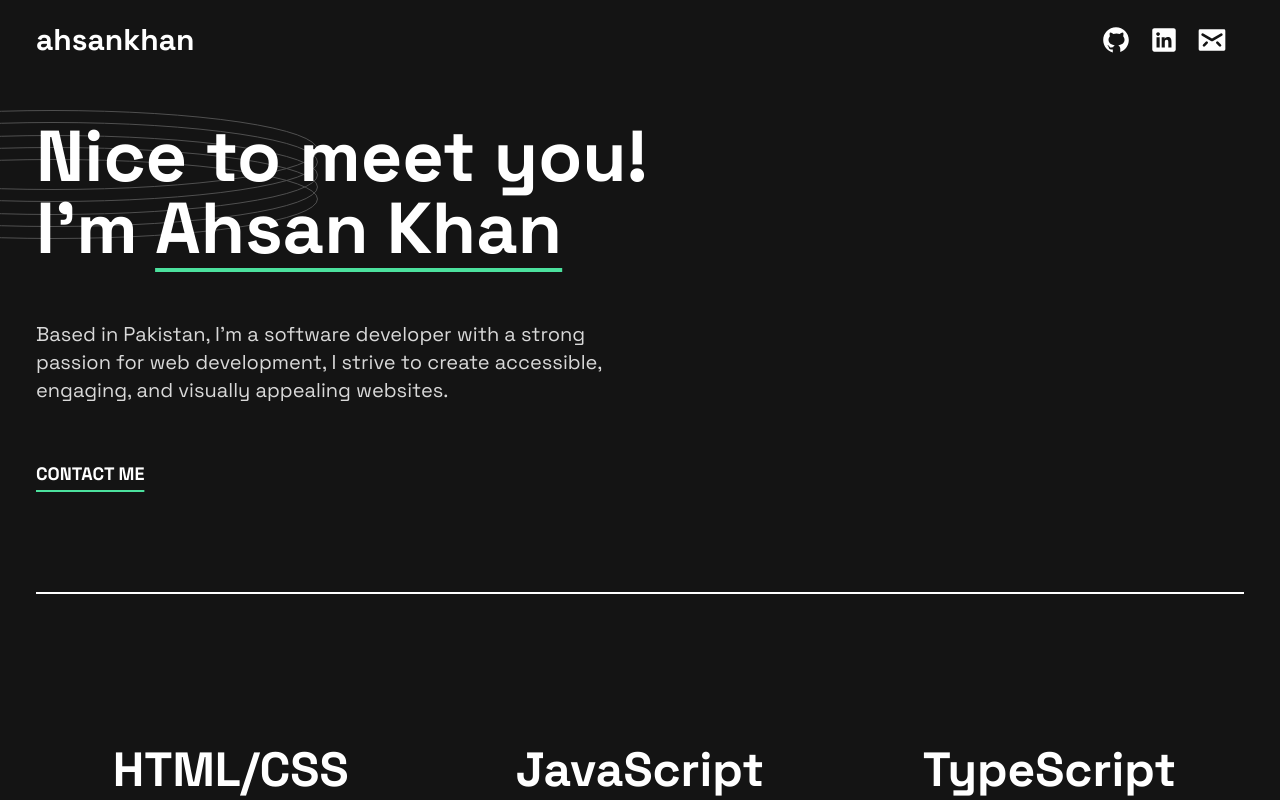
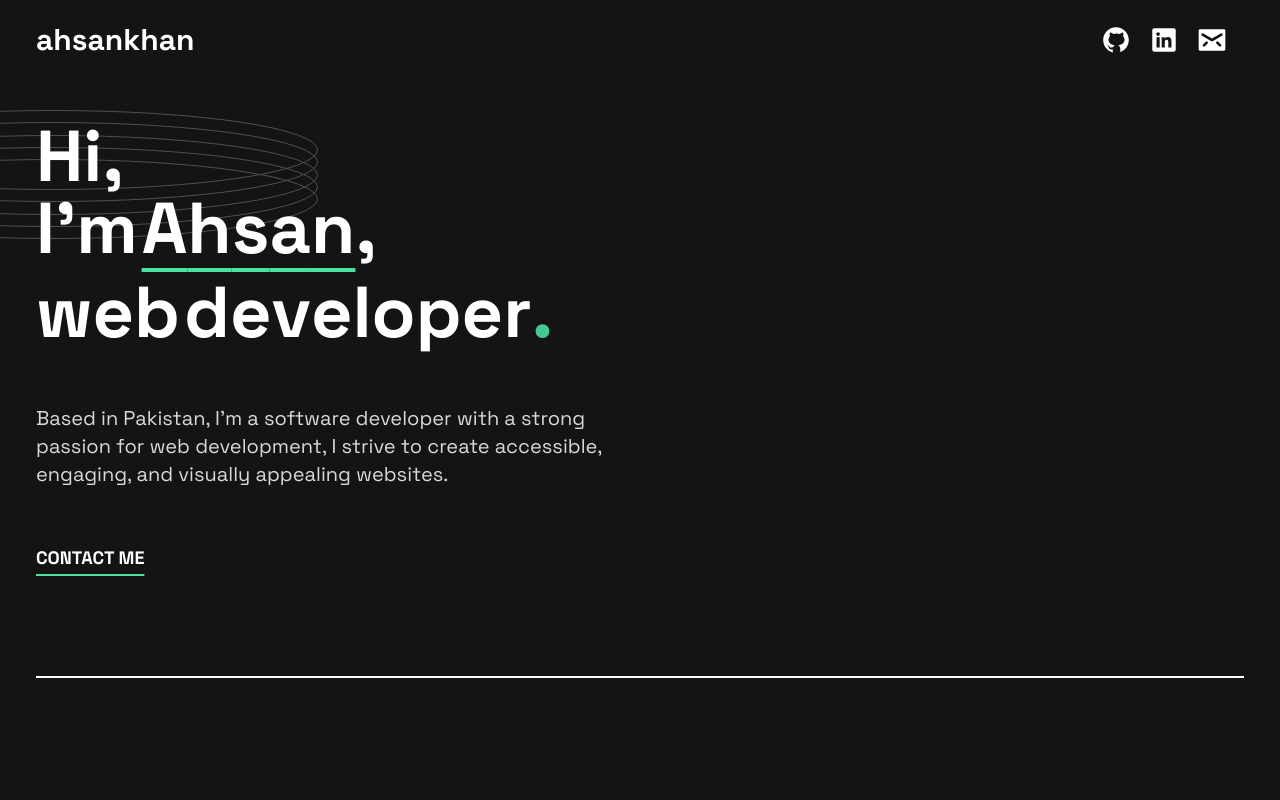
Before and after one commit to ahsankhan99/portfolio, a Next.js app: page / in a window 1280 px wide. Shown: the top 800 px of the page. Built offline with nearby package versions, Linux system fonts and the light colour scheme.

Commit message:
add letter animations

```diff
--- a/components/Hero.js
+++ b/components/Hero.js
@@ -1,18 +1,51 @@
-import React from 'react'
+import React, { useEffect, useState } from 'react'
 import Button from './Button'
 import { motion } from "framer-motion"
 import { fadeIn } from '@/framer/variants'
 
 const Hero = () => {
 
+    const nameArray = ['A', 'h', 's', 'a', 'n']
+    const jobArray = [
+        'w',
+        'e',
+        'b',
+        ' ',
+        'd',
+        'e',
+        'v',
+        'e',
+        'l',
+        'o',
+        'p',
+        'e',
+        'r',
+
+    ]
+
+
     return (
         <>
             <img src='/pattern-rings.svg' alt='bg ring pattern' className='absolute top-[110px] right-auto left-0  -translate-x-[40%] ' />
             <div className='font-space max-w-[1240px] mx-auto px-4 py-10'>
+
                 <div>
-                    <motion.h1 variants={fadeIn('down', 0.3)} initial='hidden' whileInView={'show'} viewport={{ once: false, amount: 0.7 }} className='text-center sm:text-left font-bold text-7xl text-text1'>Nice to meet you!
+                    <motion.h1 variants={fadeIn('down', 0.1)} initial='hidden' whileInView={'show'} viewport={{ once: false, amount: 0.7 }} className='text-animate-hover text-center sm:text-left font-bold text-7xl text-text1'>
+                        <span>H</span>
+                        <span>i,</span>
                         <br />
-                        I'm <span className='underline underline-offset-[15px] decoration-4 decoration-accent'>Ahsan Khan</span>
+                        <span>I</span>
+                        <span className='mr-1'>'m</span>
+                        {
+                            nameArray.map(letter => <span className='underline underline-offset-[15px] decoration-4 decoration-accent'>{letter}</span>)
+                        }
+                        <span>,</span>
+                        <br />
+                        {
+                            jobArray.map(letter => <span className={`mt-3 ${letter === ' ' ? 'ml-1' : null}`}>{letter}</span>)
+                        }
+                        <span className='animate-pulse text-accent'>.</span>
+
                     </motion.h1>
                     <motion.p variants={fadeIn('right', 0.7)} initial='hidden' whileInView={'show'} viewport={{ once: false, amount: 0.7 }} className='text-center sm:text-start text-xl text-text2 my-14 max-w-[600px]'>Based in Pakistan, I'm a software developer with a strong passion for web development, I strive to create accessible, engaging, and visually appealing websites.</motion.p>
                 </div>
--- a/styles/globals.css
+++ b/styles/globals.css
@@ -12,3 +12,31 @@ body {
     overflow-x:hidden;
     font-family: sans-serif
  }
+
+ @keyframes bounce {
+    0% {
+      transform: translateY(0);
+    }
+    50% {
+      transform: translateY(-10px);
+    }
+    100% {
+      transform: translateY(0);
+    }
+  }
+
+
+
+  .text-animate-hover {
+    display: inline-block;
+  }
+
+  .text-animate-hover span {
+    display: inline-block;
+  }
+
+  .text-animate-hover span:hover {
+    animation: bounce 0.5s infinite;
+    color:hsl(153, 71%, 59%);
+    cursor:crosshair;
+  }
```
